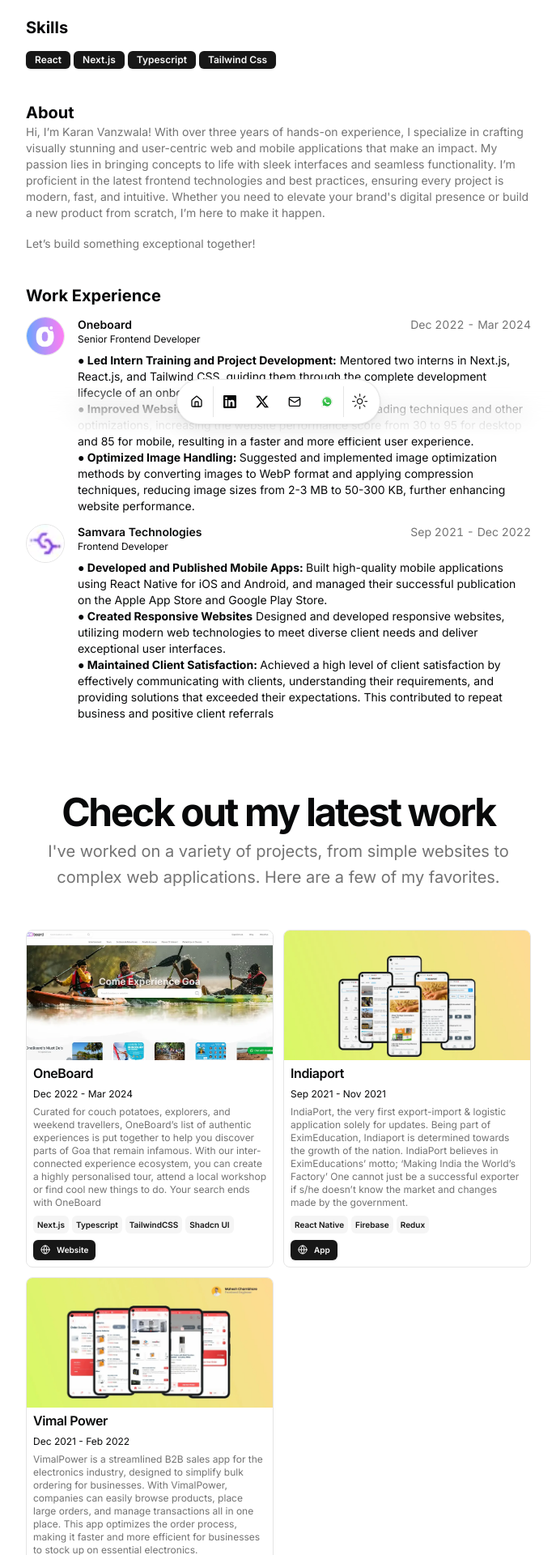
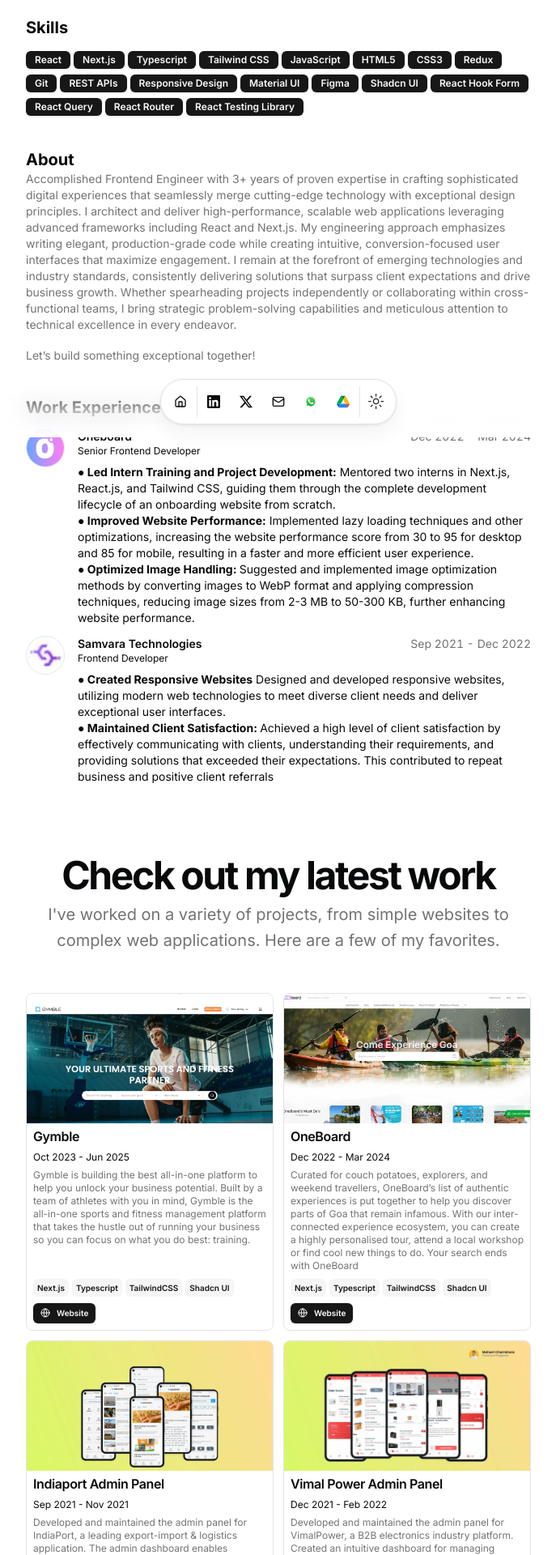
Before and after one commit to karanvanzwala/karanvanzwala-info, a Next.js app: page / in a window 1280 px wide. Shown: the part 260-2180 px from the top of the page at 81% size, without its empty margins (296-983 px from the left). Built offline with nearby package versions, Linux system fonts and the light colour scheme.

Commit message:
content update

```diff
--- a/src/data/resume.tsx
+++ b/src/data/resume.tsx
@@ -8,12 +8,31 @@
   location: "Surat, India",
   locationLink: "https://www.google.com/maps/place/surat",
   description:
-    "Frontend Developer with 3+ Years of Experience | Transforming Ideas into Engaging Web Experiences 🚀",
-  summary: `Hi, I’m Karan Vanzwala! With over three years of hands-on experience, I specialize in crafting visually stunning and user-centric web and mobile applications that make an impact. My passion lies in bringing concepts to life with sleek interfaces and seamless functionality. I’m proficient in the latest frontend technologies and best practices, ensuring every project is modern, fast, and intuitive. Whether you need to elevate your brand's digital presence or build a new product from scratch, I’m here to make it happen.
+    "Senior Frontend Engineer with 3+ Years of Excellence | Architecting Innovative Digital Solutions & Elevating User Experiences 🚀",
+  summary: `Accomplished Frontend Engineer with 3+ years of proven expertise in crafting sophisticated digital experiences that seamlessly merge cutting-edge technology with exceptional design principles. I architect and deliver high-performance, scalable web applications leveraging advanced frameworks including React and Next.js. My engineering approach emphasizes writing elegant, production-grade code while creating intuitive, conversion-focused user interfaces that maximize engagement. I remain at the forefront of emerging technologies and industry standards, consistently delivering solutions that surpass client expectations and drive business growth. Whether spearheading projects independently or collaborating within cross-functional teams, I bring strategic problem-solving capabilities and meticulous attention to technical excellence in every endeavor.
 
 Let’s build something exceptional together!`,
   avatarUrl: "/me.webp",
-  skills: ["React", "Next.js", "Typescript", "Tailwind Css"],
+  skills: [
+    "React",
+    "Next.js",
+    "Typescript",
+    "Tailwind CSS",
+    "JavaScript",
+    "HTML5",
+    "CSS3",
+    "Redux",
+    "Git",
+    "REST APIs",
+    "Responsive Design",
+    "Material UI",
+    "Figma",
+    "Shadcn UI",
+    "React Hook Form",
+    "React Query",
+    "React Router",
+    "React Testing Library",
+  ],
   navbar: [{ href: "/", icon: HomeIcon, label: "Home" }],
   contact: {
     email: "karan.vanzwala@gmail.com",
@@ -51,13 +70,12 @@
         icon: Icons.whatsapp,
         navbar: true,
       },
-      // resume: {
-      //   name: "Download Resume",
-      //   // url: "https://docs.google.com/document/d/1AQJ5BWECb3KxMMxtpC0p_0nilDRZsxP3/edit?usp=sharing&ouid=113918340036709473921&rtpof=true&sd=true",
-      //   url: "https://docs.google.com/document/d/1apJRe4jv0WPJ7UxjJ6drSXrMCBpu1nucC9MwgzvciQM/edit?usp=sharing",
-      //   icon: Icons.googleDrive,
-      //   navbar: true,
-      // },
+      resume: {
+        name: "Download Resume",
+        url: "https://docs.google.com/document/d/1apJRe4jv0WPJ7UxjJ6drSXrMCBpu1nucC9MwgzvciQM/edit?usp=sharing",
+        icon: Icons.googleDrive,
+        navbar: true,
+      },
     },
   },
 
@@ -106,12 +124,6 @@
       description: (
         <ul>
           <li>
-            <b>● Developed and Published Mobile Apps: </b> Built high-quality
-            mobile applications using React Native for iOS and Android, and
-            managed their successful publication on the Apple App Store and
-            Google Play Store.
-          </li>
-          <li>
             <b>● Created Responsive Websites</b> Designed and developed
             responsive websites, utilizing modern web technologies to meet
             diverse client needs and deliver exceptional user interfaces.
@@ -139,6 +151,23 @@
   ],
   projects: [
     {
+      title: "Gymble",
+      href: "https://Gymble.us/",
+      dates: "Oct 2023 - Jun 2025",
+      active: true,
+      description:
+        "Gymble is building the best all-in-one platform to help you unlock your business potential. Built by a team of athletes with you in mind, Gymble is the all-in-one sports and fitness management platform that takes the hustle out of running your business so you can focus on what you do best: training.",
+      technologies: ["Next.js", "Typescript", "TailwindCSS", "Shadcn UI"],
+      links: [
+        {
+          type: "Website",
+          href: "https://chatcollect.com",
+          icon: <Icons.globe className="size-3" />,
+        },
+      ],
+      image: "/gymbleProject.webp",
+    },
+    {
       title: "OneBoard",
       href: "https://oneboard.app/",
       dates: "Dec 2022 - Mar 2024",
@@ -155,20 +184,16 @@
       ],
       image: "/oneboardproject.webp",
     },
-
     {
-      title: "Indiaport",
+      title: "Indiaport Admin Panel",
       href: "https://play.google.com/store/apps/details?id=com.indianportapp&hl=en_IN&gl=US",
       dates: "Sep 2021 - Nov 2021",
       active: true,
-      description: `IndiaPort, the very first export-import & logistic application solely for updates.
-Being part of EximEducation, Indiaport is determined towards the growth of the nation.
-IndiaPort believes in EximEducations’ motto; ‘Making India the World’s Factory’
-One cannot just be a successful exporter if s/he doesn’t know the market and changes made by the government.`,
-      technologies: ["React Native", "Firebase", "Redux"],
+      description: `Developed and maintained the admin panel for IndiaPort, a leading export-import & logistics application. The admin dashboard enables efficient management of user data, export-import updates, and logistics information. Implemented features for content management, user analytics, and real-time updates to the mobile application. Created intuitive interfaces for administrators to monitor and control application data, ensuring smooth operation of the platform.`,
+      technologies: ["React", "Redux", "Material UI", "REST APIs"],
       links: [
         {
-          type: "App",
+          type: "Website",
           href: "https://play.google.com/store/apps/details?id=com.indianportapp&hl=en_IN&gl=US",
           icon: <Icons.globe className="size-3" />,
         },
@@ -176,13 +201,19 @@
       image: "/indiaport.webp",
     },
     {
-      title: "Vimal Power",
+      title: "Vimal Power Admin Panel",
       href: "https://play.google.com/store/apps/details?id=com.indianportapp&hl=en_IN&gl=US",
       dates: "Dec 2021 - Feb 2022",
       active: true,
-      description: `VimalPower is a streamlined B2B sales app for the electronics industry, designed to simplify bulk ordering for businesses. With VimalPower, companies can easily browse products, place large orders, and manage transactions all in one place. This app optimizes the order process, making it faster and more efficient for businesses to stock up on essential electronics.`,
-      technologies: ["React Native", "Firebase", "Redux"],
-
+      description: `Developed and maintained the admin panel for VimalPower, a B2B electronics industry platform. Created an intuitive dashboard for managing product catalogs, bulk orders, and transaction data. Implemented features for inventory management, order processing, and business analytics. Built robust admin interfaces to monitor and control the platform's operations, ensuring smooth B2B transactions and efficient order fulfillment.`,
+      technologies: ["React", "Redux", "Material UI", "REST APIs"],
+      links: [
+        {
+          type: "Website",
+          href: "https://www.knowyoursnack.com/",
+          icon: <Icons.globe className="size-3" />,
+        },
+      ],
       image: "/vimalpower.webp",
     },
   ],
```
Also changed, not shown: src/app/page.tsx (+4 -8 lines), public/gymbleProject.webp (added).
